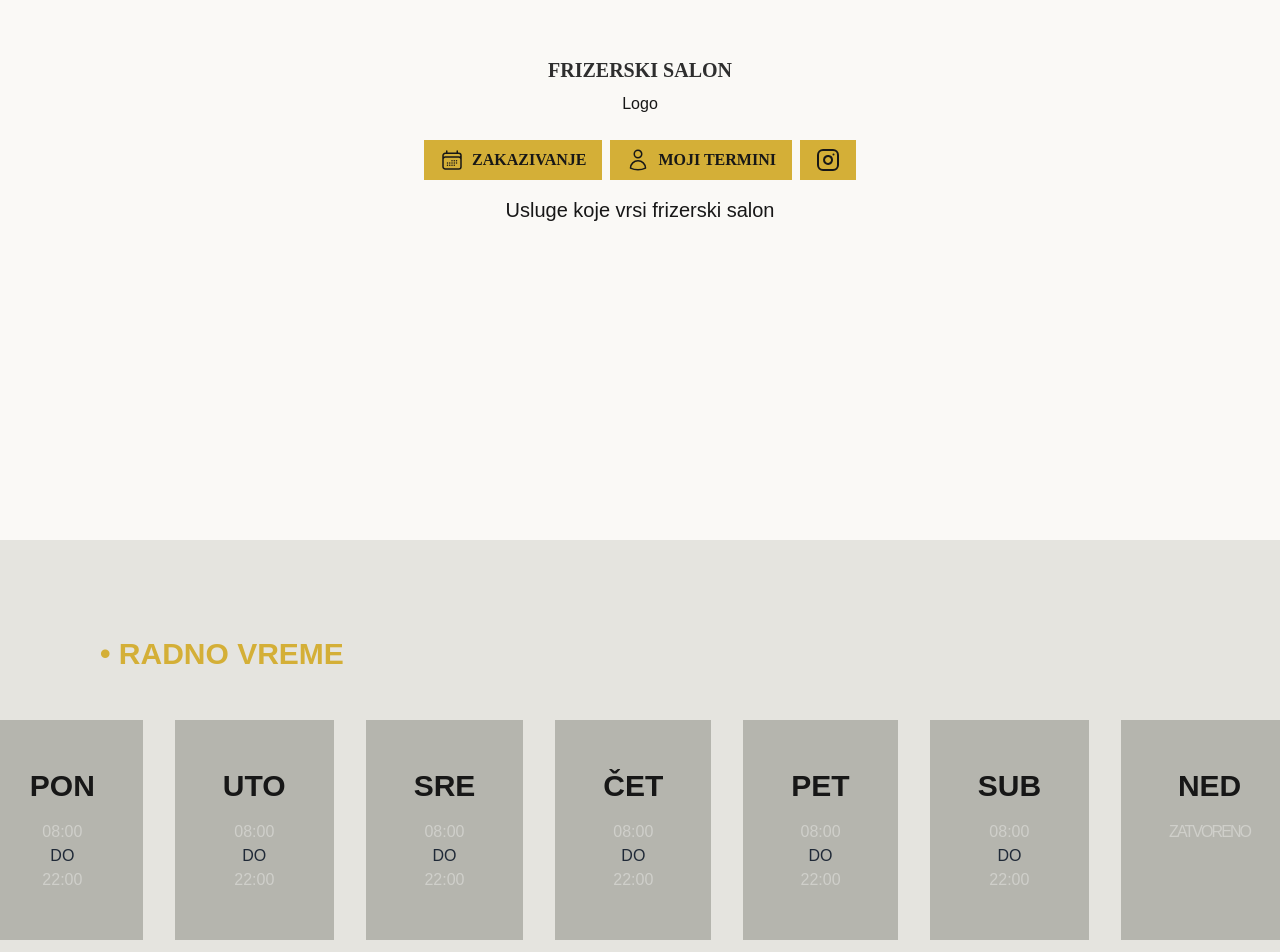
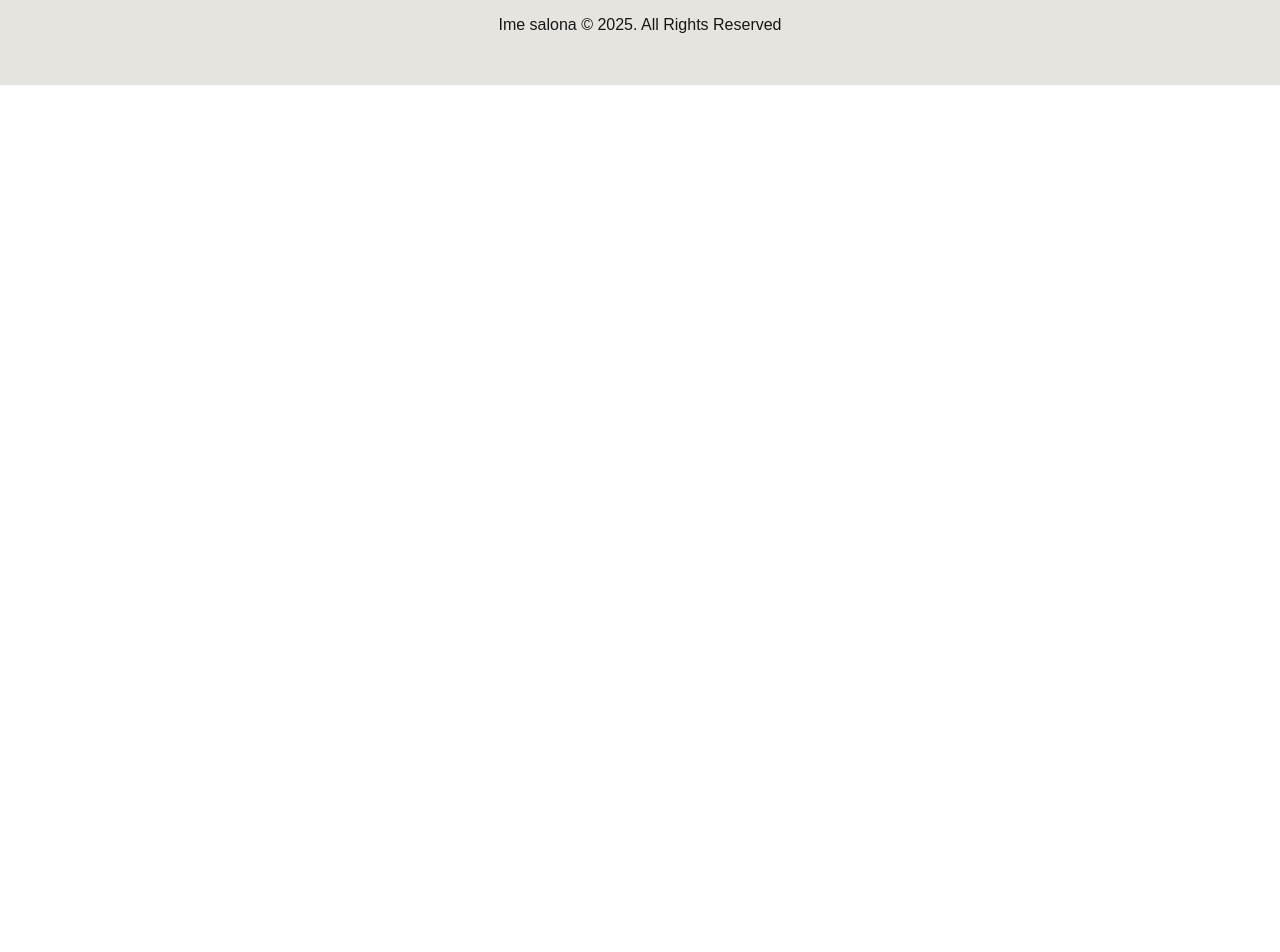
Before and after one commit to Nik0la11/eto, a Next.js app: page / in a window 1280 px wide. Shown: the part 260-1212 px from the top of the page. After the commit the page ends 800 px from the top, so only its background shows below. Built offline with nearby package versions, Linux system fonts and the light colour scheme.

Commit message:
Uljepso kod ko ronaldo

```diff
--- a/src/app/components/Content.jsx
+++ b/src/app/components/Content.jsx
@@ -1,60 +1,12 @@
 "use client"
-import Button from "./Button";
-import { CalendarDaysIcon, UserIcon } from '@heroicons/react/24/outline';
-import { Instagram } from 'lucide-react';
-import { useRouter } from "next/navigation";
-const days = ['Pon', 'Uto', 'Sre', 'Čet', 'Pet', 'Sub', 'Ned'];
-import { useState  } from "react";
+import HomePage from "../pages/HomePage";
+import WorkingHoursPage from "../pages/WorkingHoursPage";
 
 const Content = () => {
-    const [hover, setHover] = useState();
-    const router = useRouter();
-
-    const handleAppointment = () => {
-        router.push('/signIn');
-    }
-
     return(
-
-
         <div>
-
-
-        <div className="flex flex-col items-center justify-center h-screen">
-            <div className="flex flex-col items-center">
-                <h1 className="text-[#2E2E2E] font-['Great_Vibes'] uppercase font-semibold text-xl">Frizerski salon</h1>
-                <h1 className="py-2">Logo</h1>
-            </div>
-            <div className="flex items-center justify-center gap-2 py-4">
-                <Button onClick={handleAppointment}><div className="flex items-center gap-2 justify-center"><CalendarDaysIcon className="h-6 w-6 text-black-600" /><p>Zakazivanje</p></div></Button>
-                <Button><div  className="flex items-center gap-2 justify-center"><UserIcon className="h-6 w-6 text-black-600" /><p>Moji termini</p></div></Button>
-                <Button onClick={() => window.open("https://instagram.com/petroviic_05", "_blank")}><Instagram size={24} /></Button>
-            </div>
-            <p className="text-xl">Usluge koje vrsi frizerski salon</p>
-        </div>
-
-
-            <div className="h-screen bg-[#E5E4DF]">
-                <h1 className="uppercase font-bold text-[#D4AF37] text-3xl ml-[100px] pt-24 pb-12">• Radno vreme</h1>
-                <ul className="flex justify-center align-center gap-8">
-                    {days.map((day, index) => (
-                        <li key={index}>
-                            <div onMouseEnter={() => setHover(index)} onMouseLeave={() => setHover(null)} className="flex flex-col justify-center items-center p-12 bg-[#B5B5AE] hover:bg-[#D4AF37] transition-all duration-300 ">
-                            <h1 className="uppercase text-3xl font-bold pb-4">{day}</h1>
-                            {day === "Ned" ? (
-                                <p className={`mb-12 uppercase tracking-[-0.12em]  ${hover === index ? "text-gray-800" : "text-[#CFCFCA]"}`}>Zatvoreno</p>
-                            ) : (
-                                <>
-                                    <p className={hover === index ? "text-gray-800" : "text-[#CFCFCA]"}>08:00</p>
-                                    <p className={hover === index ? "text-[#CFCFCA]" : "text-gray-800"}>DO</p>
-                                    <p className={hover === index ? "text-gray-800" : "text-[#CFCFCA]"}>22:00</p>
-                                </>
-                            )}
-                            </div>
-                        </li>
-                    ))}
-                </ul>
-            </div>
+            <HomePage/>
+            <WorkingHoursPage/>
         </div>
     )
 }
```
